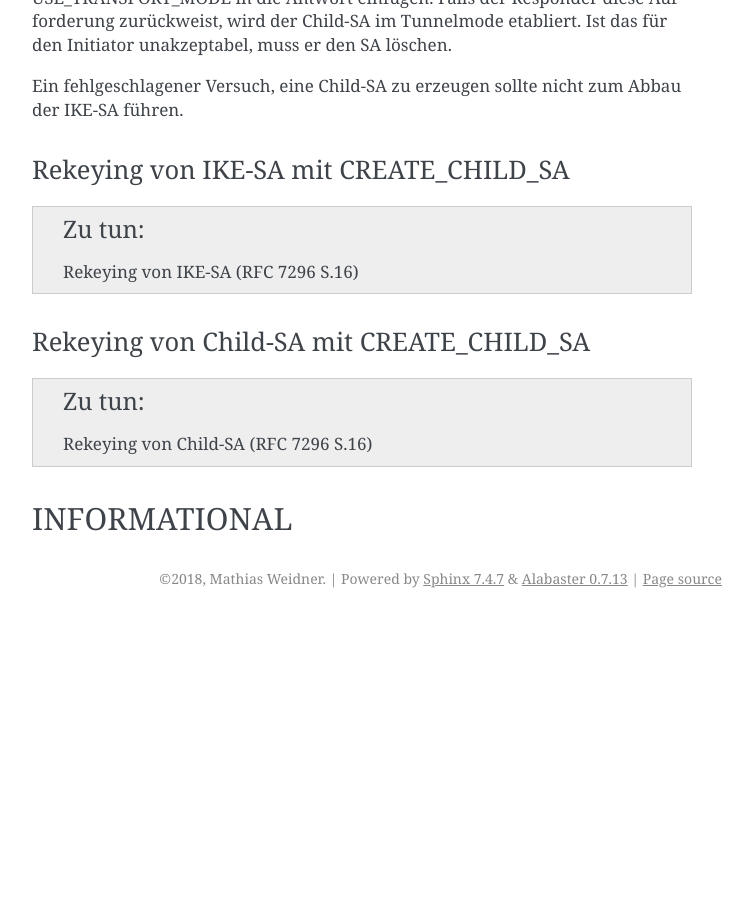
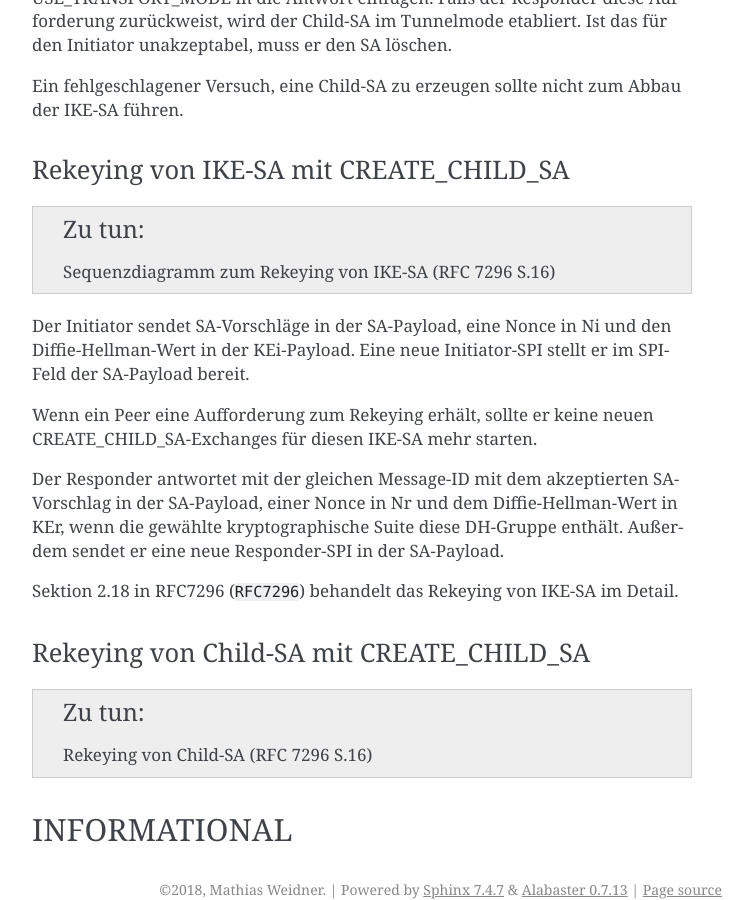
Before and after one commit to matwei-books/Fehlersuche-bei-IPsec-VPN-mit-IKEv2, a Sphinx documentation site: the page built from source/ikev2/nachrichten.rst, in a window 1280 px wide and 900 px high, scrolled down 7969 px. Shown: the whole window, without its empty margins (388-1141 px from the left). Built offline with Sphinx 7.4.7, drawn with Linux system fonts in a browser that asks for light colours; cross-references to code outside the pages are shown as plain code; before the commit the page ends 8587 px from its top, so only the background shows below that.

Commit message:
Text zum Rekeying von IKE-SA

```diff
--- a/source/anhang/datagram-header.rst
+++ b/source/anhang/datagram-header.rst
@@ -169,3 +169,5 @@ Abschnitten 3.2 bis 3.16 von :cite:`RFC7296` beschrieben.
 
 * Payload Length (2 Oktetts, unsigned Integer) - Länge in Oktetts der
   aktuellen Nutzlast inklusive des Payload Headers.
+
+.. todo:: SA-Payload
--- a/source/ikev2/nachrichten.rst
+++ b/source/ikev2/nachrichten.rst
@@ -371,7 +371,23 @@ Abbau der IKE-SA führen.
 Rekeying von IKE-SA mit CREATE_CHILD_SA
 .......................................
 
-.. todo:: Rekeying von IKE-SA (RFC 7296 S.16)
+.. todo:: Sequenzdiagramm zum Rekeying von IKE-SA (RFC 7296 S.16)
+
+Der Initiator sendet SA-Vorschläge in der SA-Payload, eine Nonce in Ni
+und den Diffie-Hellman-Wert in der KEi-Payload. Eine neue Initiator-SPI
+stellt er im SPI-Feld der SA-Payload bereit.
+
+Wenn ein Peer eine Aufforderung zum Rekeying erhält, sollte er keine
+neuen CREATE_CHILD_SA-Exchanges für diesen IKE-SA mehr starten.
+
+Der Responder antwortet mit der gleichen Message-ID mit dem akzeptierten
+SA-Vorschlag in der SA-Payload, einer Nonce in Nr und dem
+Diffie-Hellman-Wert in KEr, wenn die gewählte kryptographische Suite
+diese DH-Gruppe enthält. Außerdem sendet er eine neue Responder-SPI in
+der SA-Payload.
+
+Sektion 2.18 in RFC7296 (:cite:`RFC7296`) behandelt das Rekeying von
+IKE-SA im Detail.
 
 Rekeying von Child-SA mit CREATE_CHILD_SA
 .........................................
```
